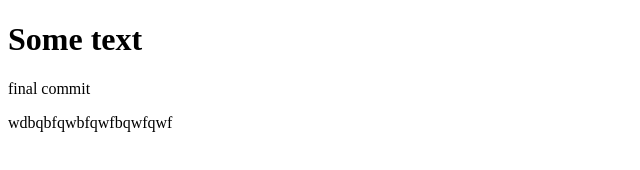
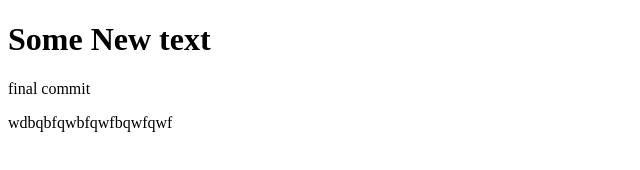
Before and after one commit to YSGangwar/task7, a plain HTML site: page index.html in a window 1280 px wide. Shown: the whole page, without its empty margins (0-640 px from the left). Drawn offline with Linux system fonts and the light colour scheme.

Commit message:
Update index.html

```diff
--- a/index.html
+++ b/index.html
@@ -7,7 +7,7 @@
 </head>
 <body>
 
-    <h1>Some text</h1>
+    <h1>Some New text</h1>
     <p>final commit</p>
 wdbqbfqwbfqwfbqwfqwf
 
```
